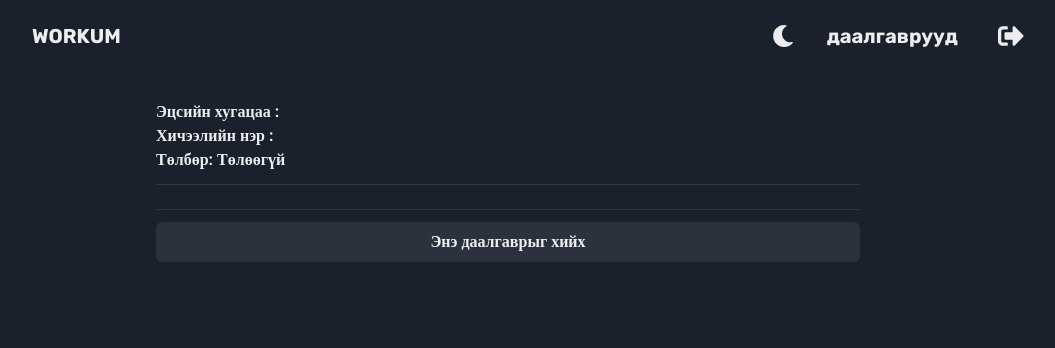
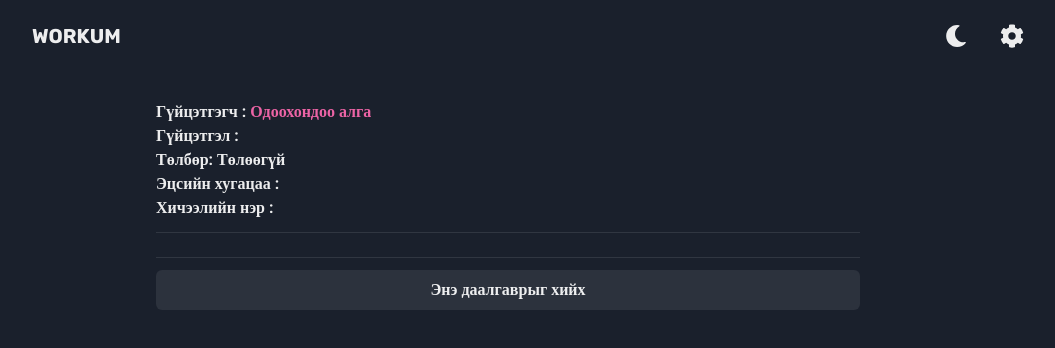
Before and after one commit to b4ljk/workum, a React (Create React App) app: page /homeworkorder in a window 1280 px wide. Shown: the top 348 px of the page, without its empty margins (132-1187 px from the left). Built offline with nearby package versions, Linux system fonts and the light colour scheme; no server answers; the database is empty; sample sign-in values are in the browser's storage; a web font is replaced by a local one.

Commit message:
major weakness fixed

```diff
--- a/src/components/Navbar.jsx
+++ b/src/components/Navbar.jsx
@@ -16,7 +16,14 @@ import {
   Button,
 } from "@chakra-ui/react";
 import React from "react";
-import { FaMoon, FaSun, FaSignOutAlt, FaUserCircle } from "react-icons/fa";
+import {
+  FaMoon,
+  FaSun,
+  FaSignOutAlt,
+  FaUserCircle,
+  FaAngleDown,
+  FaCog,
+} from "react-icons/fa";
 import { CgProfile } from "react-icons/cg";
 import { useAuth } from "../contexts/AuthContext";
 import Navlink from "./Navlink";
@@ -56,19 +63,15 @@ export function Navbar() {
         />
         {currentUser && (
           <Box bg={"transparent"}>
-            <Navlink
-              display={{ md: "block", base: "none" }}
-              to="/profile"
-              name={"даалгаврууд"}
-            />
-
-            <Box bg={"transparent"} display={{ md: "none", base: "block" }}>
+            <Box bg={"transparent"} display={{ md: "block", base: "block" }}>
               <Menu>
                 <MenuButton fontSize={"26"} as={Button} variant={"outlined"}>
-                  <FaUserCircle />
+                  <FaCog size={"24"} />
                 </MenuButton>
                 <MenuList>
                   <MenuItem as={Navlink} to="/profile" name="профайл" />
+                  <MenuDivider />
+                  <MenuItem as={Navlink} to="/ordered" name="Даалгавар" />
                   <MenuDivider />
                   <MenuItem
                     as={Navlink}
@@ -84,17 +87,6 @@ export function Navbar() {
             </Box>
           </Box>
         )}
-        {currentUser && (
-          <Navlink
-            display={{ md: "block", base: "none" }}
-            to="/logout"
-            name={<FaSignOutAlt size={"26"} />}
-            onClick={async (e) => {
-              e.preventDefault();
-              await logout();
-            }}
-          />
-        )}
       </HStack>
     </Box>
   );
--- a/src/pages/HomeworkOrder.js
+++ b/src/pages/HomeworkOrder.js
@@ -13,6 +13,7 @@ import {
   InputLeftElement,
   Divider,
   Link,
+  Avatar,
 } from "@chakra-ui/react";
 import {
   Modal,
@@ -56,7 +57,7 @@ export default function HomworkOrder() {
   const [privateInfo, setPrivateInfo] = useState();
   const [privateLink, setPrivateLink] = useState();
   const { isOpen, onOpen, onClose } = useDisclosure();
-
+  const [fullInfo, setFullInfo] = useState();
   const history = useHistory();
   const toast = useToast();
   const showToast = () => {
@@ -70,7 +71,7 @@ export default function HomworkOrder() {
     });
   };
   const [additionalInfo, setAdditionalInfo] = useState();
-  console.log(additionalInfo);
+  // console.log(additionalInfo);
   function useQuery() {
     const { search } = useLocation();
 
@@ -87,6 +88,14 @@ export default function HomworkOrder() {
     });
     return unsub3;
   }, []);
+  useEffect(() => {
+    const q4 = query(doc(db, "num", "numedu", "Private", `${UniqueNum}`));
+    const unsub4 = onSnapshot(q4, (doc) => {
+      setFullInfo(doc.data());
+    });
+    return unsub4;
+  }, []);
+
   const sendReadyData = () => {
     updateDoc(doc(db, "num", "numedu", "Orders", `${UniqueNum}`), {
       processingPerson: currentUser?.email,
@@ -94,16 +103,18 @@ export default function HomworkOrder() {
     });
     // onNewClassClose();
     showToast();
-    history.push("/profile");
   };
   const writeDoneWork = () => {
-    updateDoc(doc(db, "num", "numedu", "Orders", `${UniqueNum}`), {
+    setDoc(doc(db, "num", "numedu", "Private", `${UniqueNum}`), {
       privateInfo: privateInfo,
       privateLink: privateLink,
     });
+    updateDoc(doc(db, "num", "numedu", "Orders", `${UniqueNum}`), {
+      isDone: true,
+    });
     // onNewClassClose();
     showToast();
-    history.push("/profile");
+    onClose();
   };
   let buttonShow = true;
 
@@ -123,19 +134,33 @@ export default function HomworkOrder() {
         </Box>
         <Box display={"flex"} flexDir="column">
           <Text fontWeight={"bold"}>
+            Гүйцэтгэгч :{" "}
+            <Text color={"pink.400"} display={"inline"}>
+              {additionalInfo?.processingPerson ?? "Одоохондоо алга"}
+            </Text>
+          </Text>
+          <Text fontWeight={"bold"}>
+            Гүйцэтгэл :{" "}
+            <Text color={"pink.400"} display={"inline"}>
+              {additionalInfo?.processingPerson &&
+                (additionalInfo?.isDone ? "Дууссан" : "Гүйцэтгэж байна.")}
+            </Text>
+          </Text>
+          <Text fontWeight={"bold"}>
+            Төлбөр: {additionalInfo?.setU ? "Төлсөн" : "Төлөөгүй"}
+          </Text>
+          <Text fontWeight={"bold"}>
             Эцсийн хугацаа : {additionalInfo?.lastestDate}
           </Text>
           <Text fontWeight={"bold"}>
             Хичээлийн нэр : {additionalInfo?.class}
           </Text>
-          <Text fontWeight={"bold"}>
-            Төлбөр: {additionalInfo?.setU ? "Төлсөн" : "Төлөөгүй"}
-          </Text>
+
           <Divider my={"3"} />
           <Text>{additionalInfo?.additionalInfo}</Text>
 
           <Divider my={"3"} />
-          {additionalInfo?.privateLink && (
+          {additionalInfo?.isDone && (
             <Text
               fontFamily={"heading"}
               fontSize={"2xl"}
@@ -146,7 +171,11 @@ export default function HomworkOrder() {
               alignItems={"center"}
             >
               <Box mr={"2"} display={"inline"}>
-                {additionalInfo?.setU ? <FaUnlock /> : <FaLock />}
+                {additionalInfo?.setU && additionalInfo?.isDone ? (
+                  <FaUnlock />
+                ) : (
+                  <FaLock />
+                )}
               </Box>
               Даалгаврын{" "}
               <Text ml={"2"} color={"pink.400"}>
@@ -156,10 +185,10 @@ export default function HomworkOrder() {
           )}
           {additionalInfo?.setU && (
             <Box>
-              <Text>{additionalInfo.privateInfo}</Text>
+              <Text>{fullInfo?.privateInfo}</Text>
               <Text as={"u"} _hover={{ color: "blue" }}>
-                <Link href={additionalInfo?.privateLink} isExternal>
-                  LINK : {additionalInfo?.privateLink}
+                <Link href={fullInfo?.privateLink} isExternal>
+                  LINK : {fullInfo?.privateLink}
                 </Link>
               </Text>
             </Box>
--- a/src/pages/Ordered.js
+++ b/src/pages/Ordered.js
@@ -84,6 +84,7 @@ export default function Ordered() {
       setU: setU,
       ownerMail: currentUser?.email,
       timestamp: serverTimestamp(),
+      isDone: false,
     });
     // onNewClassClose();
     onClose();
```
